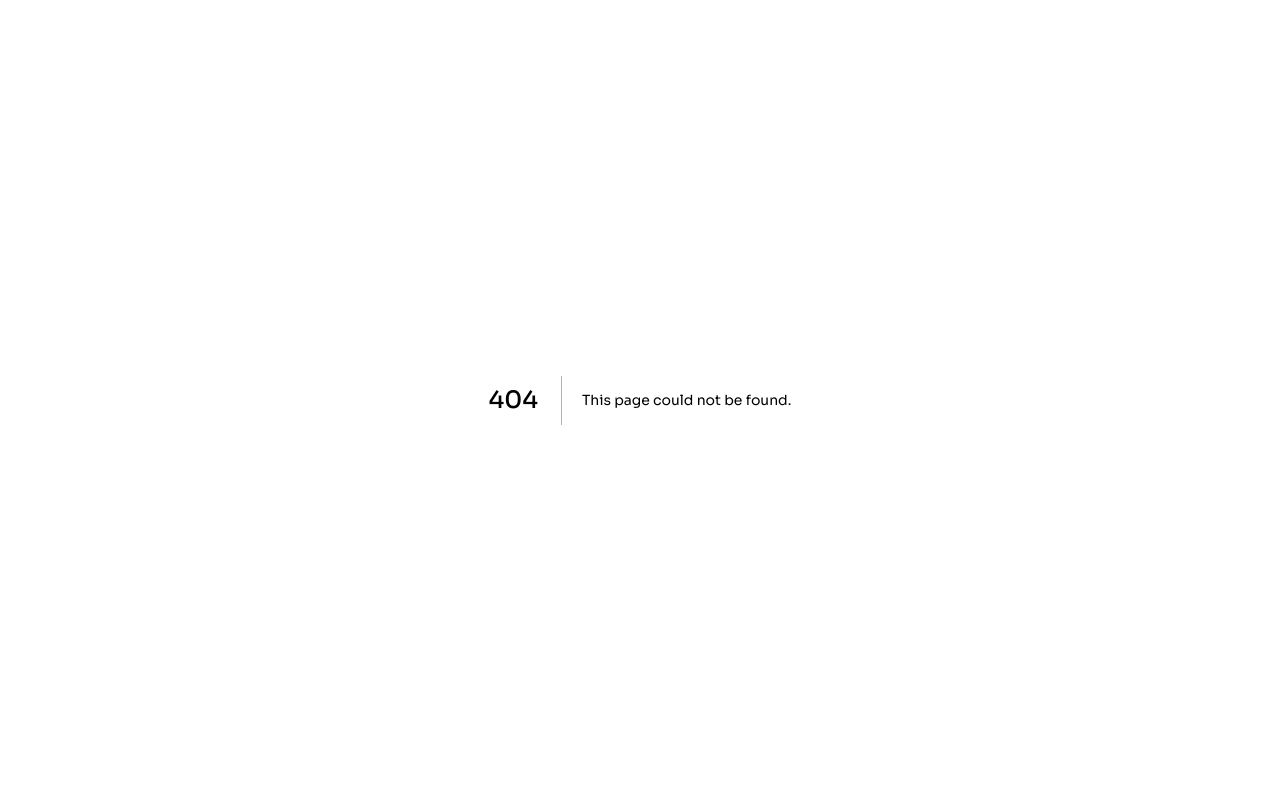
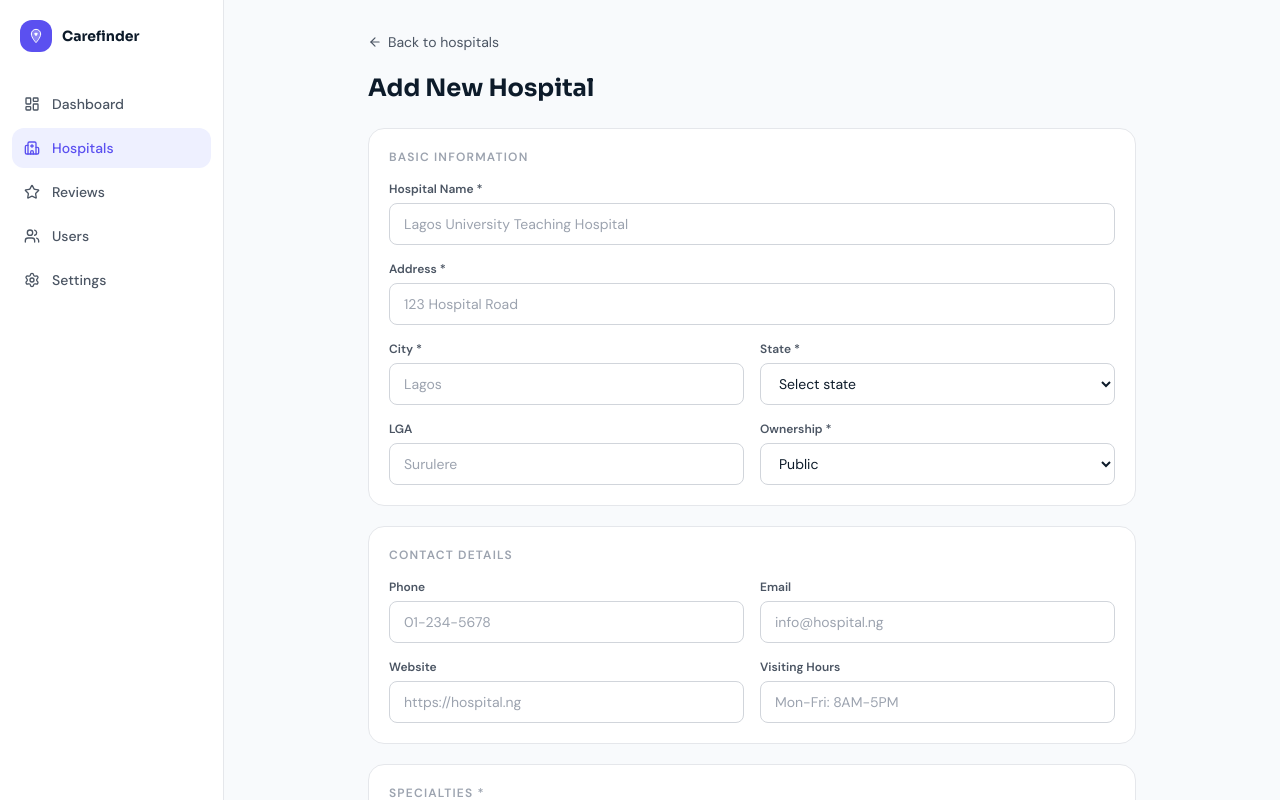
Before and after one commit to Debque/Carefinder, a Next.js app: page /admin/hospitals/new in a window 1280 px wide. Before the commit this address had no page. Shown: the top 800 px of the page. Built offline with nearby package versions, Linux system fonts and the light colour scheme.

Commit message:
feat(admin): build /admin/hospitals/new page

```diff
--- /dev/null
+++ b/src/app/admin/hospitals/new/page.tsx
@@ -0,0 +1,34 @@
+import { AdminSidebar } from '@/components/admin/AdminSidebar'
+import { AdminEntryForm } from '@/components/admin/AdminEntryForm'
+import Link from 'next/link'
+import { ArrowLeft } from 'lucide-react'
+
+export default function NewHospitalPage() {
+  return (
+    <div className="flex min-h-screen">
+      <AdminSidebar />
+
+      <main className="flex-1 p-6 sm:p-8">
+        <div className="max-w-3xl mx-auto">
+          <Link
+            href="/admin/hospitals"
+            className="inline-flex items-center gap-1.5 text-sm mb-5 hover:opacity-75"
+            style={{ color: 'var(--fg-muted)' }}
+          >
+            <ArrowLeft size={14} />
+            Back to hospitals
+          </Link>
+
+          <h1
+            className="text-2xl font-bold mb-6"
+            style={{ fontFamily: 'Sora, sans-serif', color: 'var(--fg)' }}
+          >
+            Add New Hospital
+          </h1>
+
+          <AdminEntryForm />
+        </div>
+      </main>
+    </div>
+  )
+}
```
